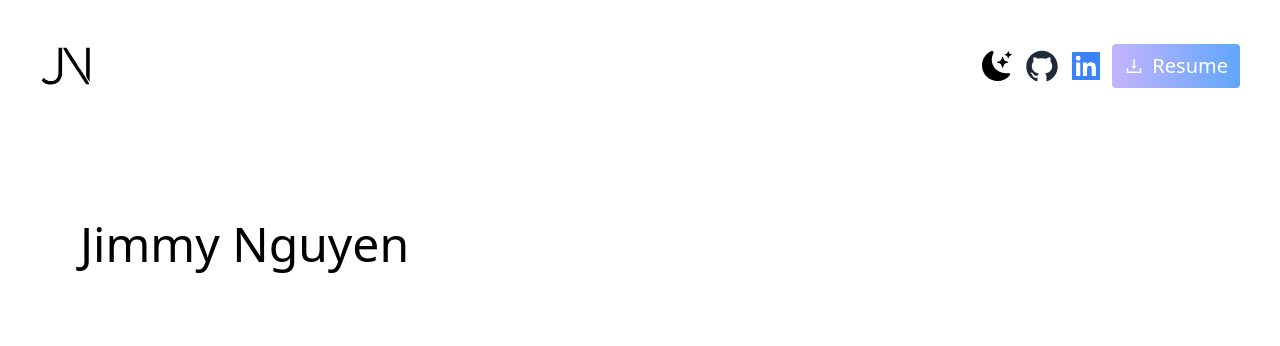
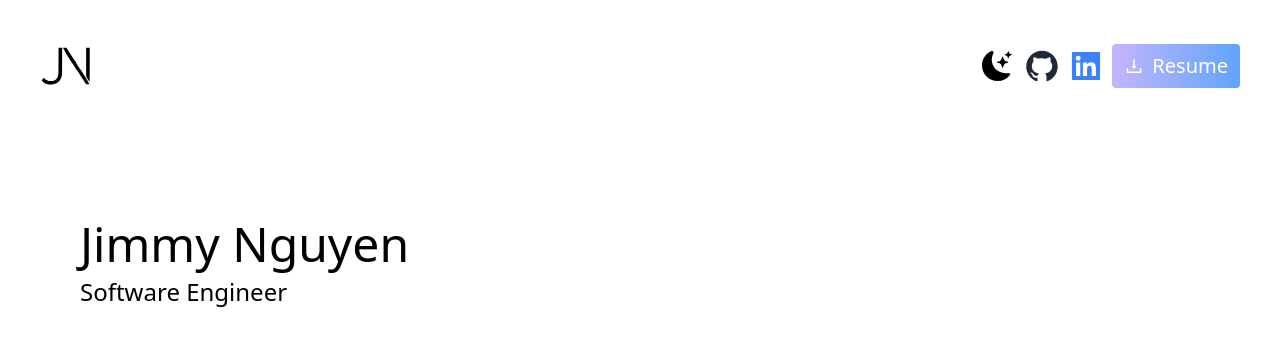
Before and after one commit to justjdnguyen/personal-website, a Next.js app in the folder react-website/: page / in a window 1280 px wide. Shown: the top 346 px of the page. Built offline with nearby package versions, Linux system fonts and the light colour scheme.

Commit message:
fixed the timings on the load-in animation

```diff
--- a/react-website/app/globals.css
+++ b/react-website/app/globals.css
@@ -4,26 +4,26 @@
 
 #fadeOut{
   animation-name: fadeout;
-  animation-duration: 2s;
-  animation-delay: 4s ;
+  animation-duration: 2.5s;
+  animation-delay: 3s ;
 }
 
 #j_path {
     stroke-dasharray: 1070;
     stroke-dashoffset: 0;
-    animation: jdash 3s linear;
+    animation: jdash 2.5s linear;
   }
 
   #diag_path {
     stroke-dasharray: 932;
     stroke-dashoffset: 0;
-    animation: diagdash 3s linear;
+    animation: diagdash 2.5s linear;
   }
 
   #down_path {
     stroke-dasharray: 734;
     stroke-dashoffset: 0;
-    animation: downdash 3s linear;
+    animation: downdash 2.5s linear;
   }
 
   @keyframes fadeout {
--- a/react-website/app/page.js
+++ b/react-website/app/page.js
@@ -14,7 +14,7 @@ function Loader() {
   useEffect(() => {
     setTimeout(function () {
       setShowElement(false);
-    }, 5500);
+    }, 5000);
   }, []);
 
   return (
@@ -64,7 +64,7 @@ function TypeWriter(props) {
     ],
     typeSpeed: 100,
     deleteSpeed: 75,
-    delaySpeed: 5000,
+    delaySpeed: 4750,
     loop: 0,
   });
 
```
